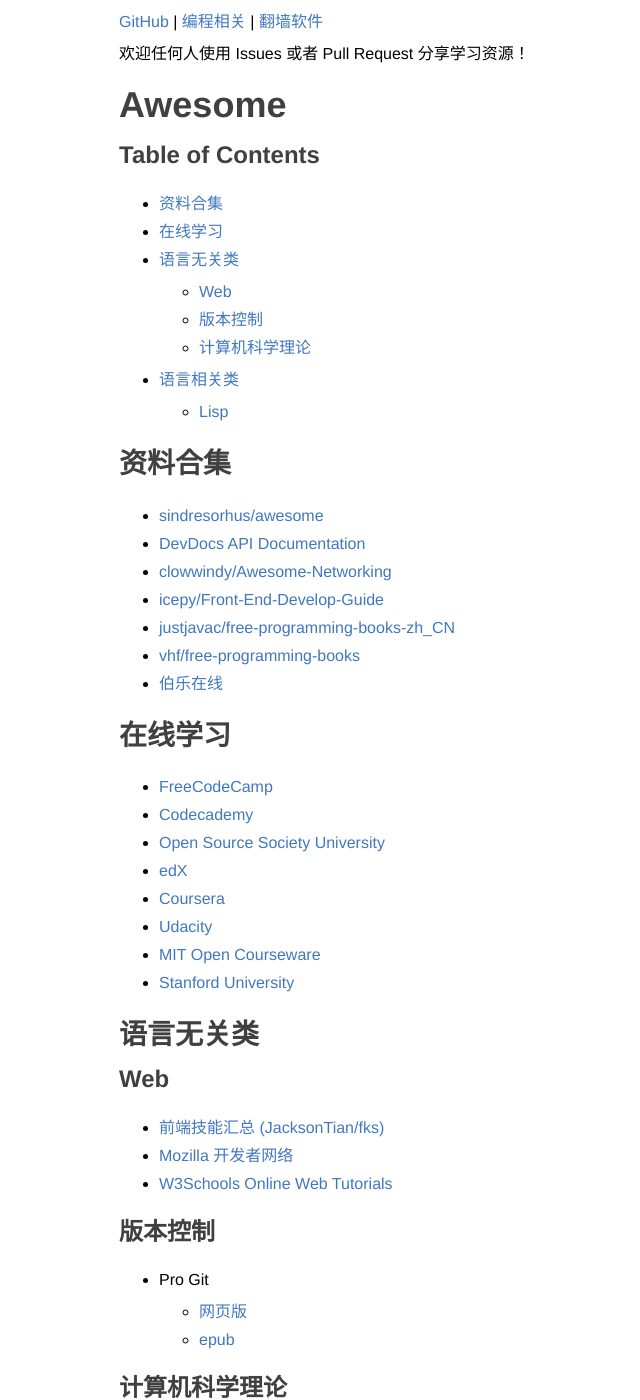
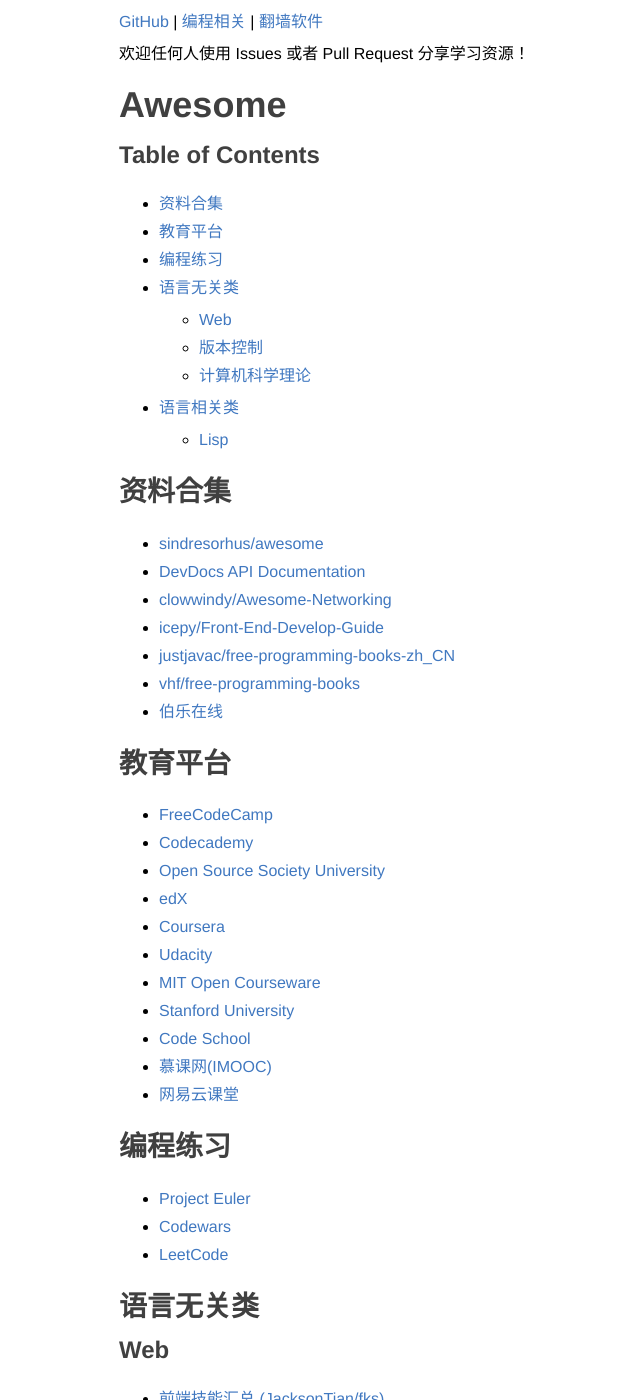
Before and after one commit to ccoode/awesome, a Jekyll site: the page built from index.md, in a window 1280 px wide and 1400 px high. Shown: the whole window, without its empty margins (147-787 px from the left). Built offline with Jekyll 4.4.1, drawn with Linux system fonts in a browser that asks for light colours; our own code applies the rules of GitHub Pages for plain Markdown files.

Commit message:
Update index.md

```diff
--- a/index.md
+++ b/index.md
@@ -12,7 +12,7 @@
 * [vhf/free-programming-books](https://github.com/vhf/free-programming-books)
 * [伯乐在线](https://github.com/jobbole)
 
-## 在线学习
+## 教育平台
 
 * [FreeCodeCamp](https://www.freecodecamp.com/)
 * [Codecademy](https://www.codecademy.com)
@@ -22,6 +22,15 @@
 * [Udacity](https://www.udacity.com/)
 * [MIT Open Courseware](http://ocw.mit.edu/courses/#electrical-engineering-and-computer-science)
 * [Stanford University](https://lagunita.stanford.edu/)
+* [Code School](https://www.codeschool.com/)
+* [慕课网(IMOOC)](http://www.imooc.com/)
+* [网易云课堂](http://study.163.com/)
+
+## 编程练习
+
+* [Project Euler](https://projecteuler.net/)
+* [Codewars](https://www.codewars.com/)
+* [LeetCode](https://leetcode.com/)
 
 ## 语言无关类
 
```
